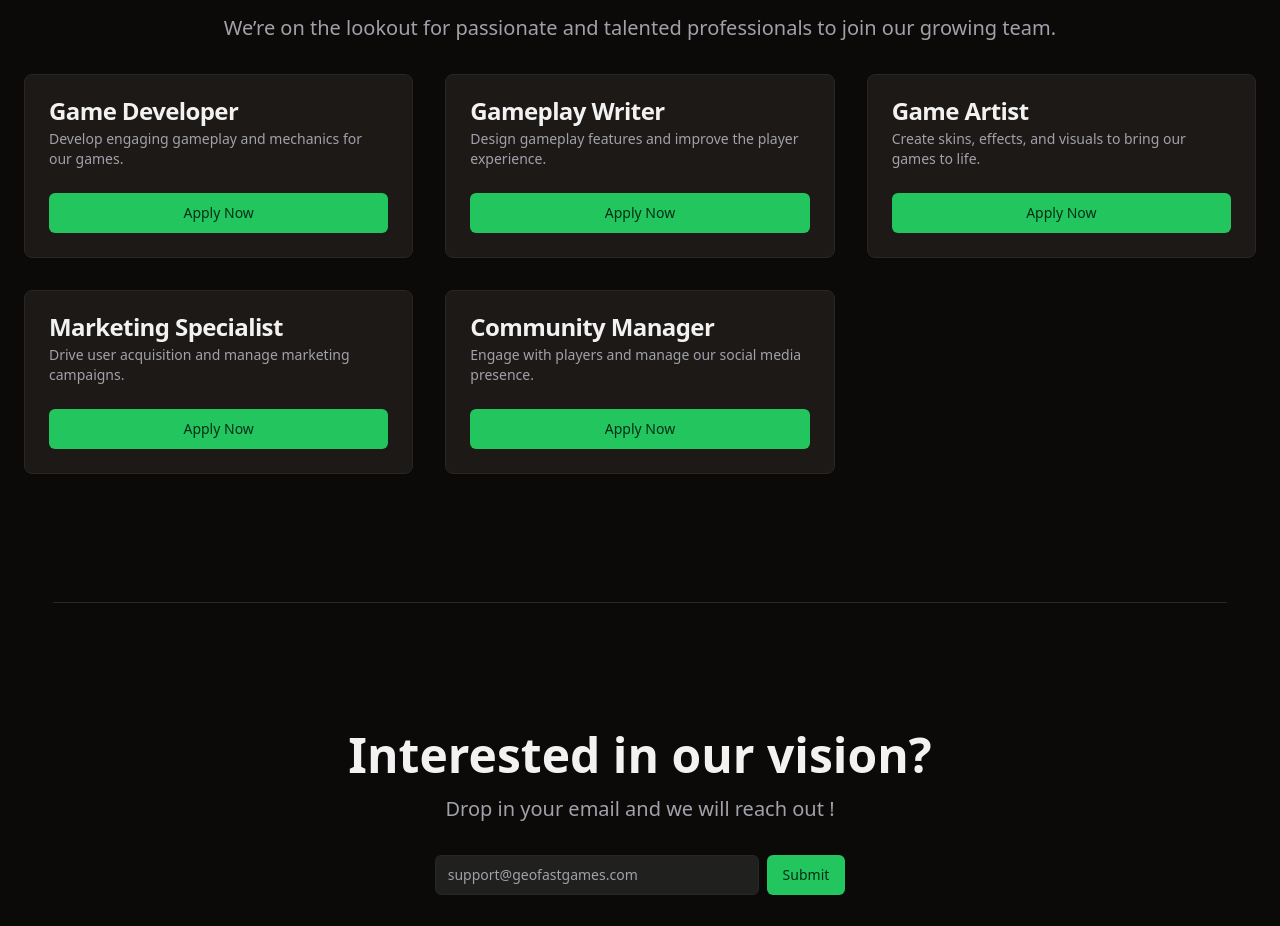
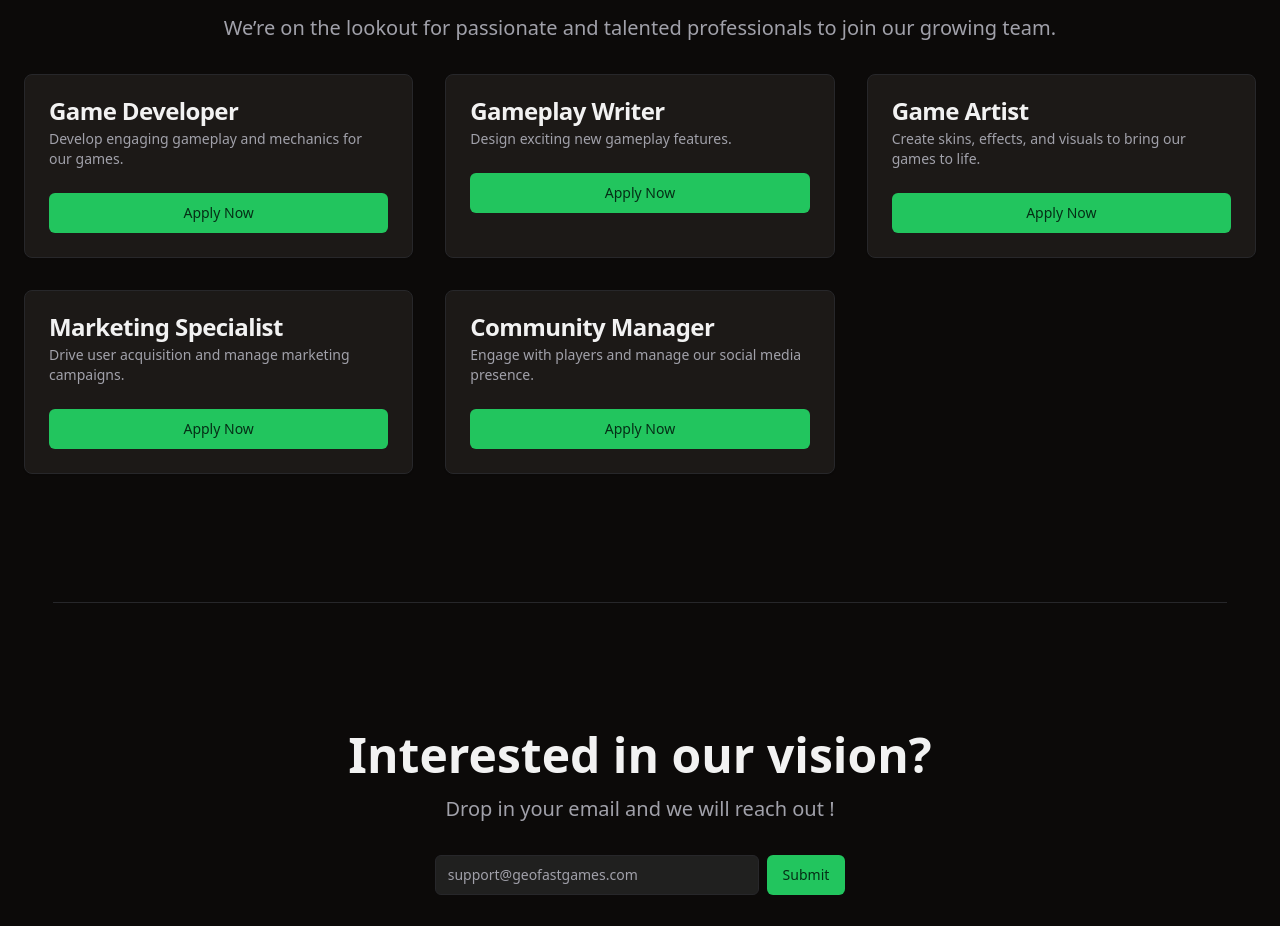
Before and after one commit to utkarshtrivedimdz/geofast-landing-page, a React (Vite) app: page / in a window 1280 px wide. Shown: the part 4349-5275 px from the top of the page. Built offline with nearby package versions, Linux system fonts and the light colour scheme.

Commit message:
Update Pricing.tsx

```diff
--- a/src/components/Pricing.tsx
+++ b/src/components/Pricing.tsx
@@ -30,7 +30,7 @@ const pricingList: PricingProps[] = [
   {
     title: "Gameplay Writer",
     popular: PopularPlanType.NO,
-    description: "Design gameplay features and improve the player experience.",
+    description: "Design exciting new gameplay features.",
     buttonText: "Apply Now",
   },
   {
```
